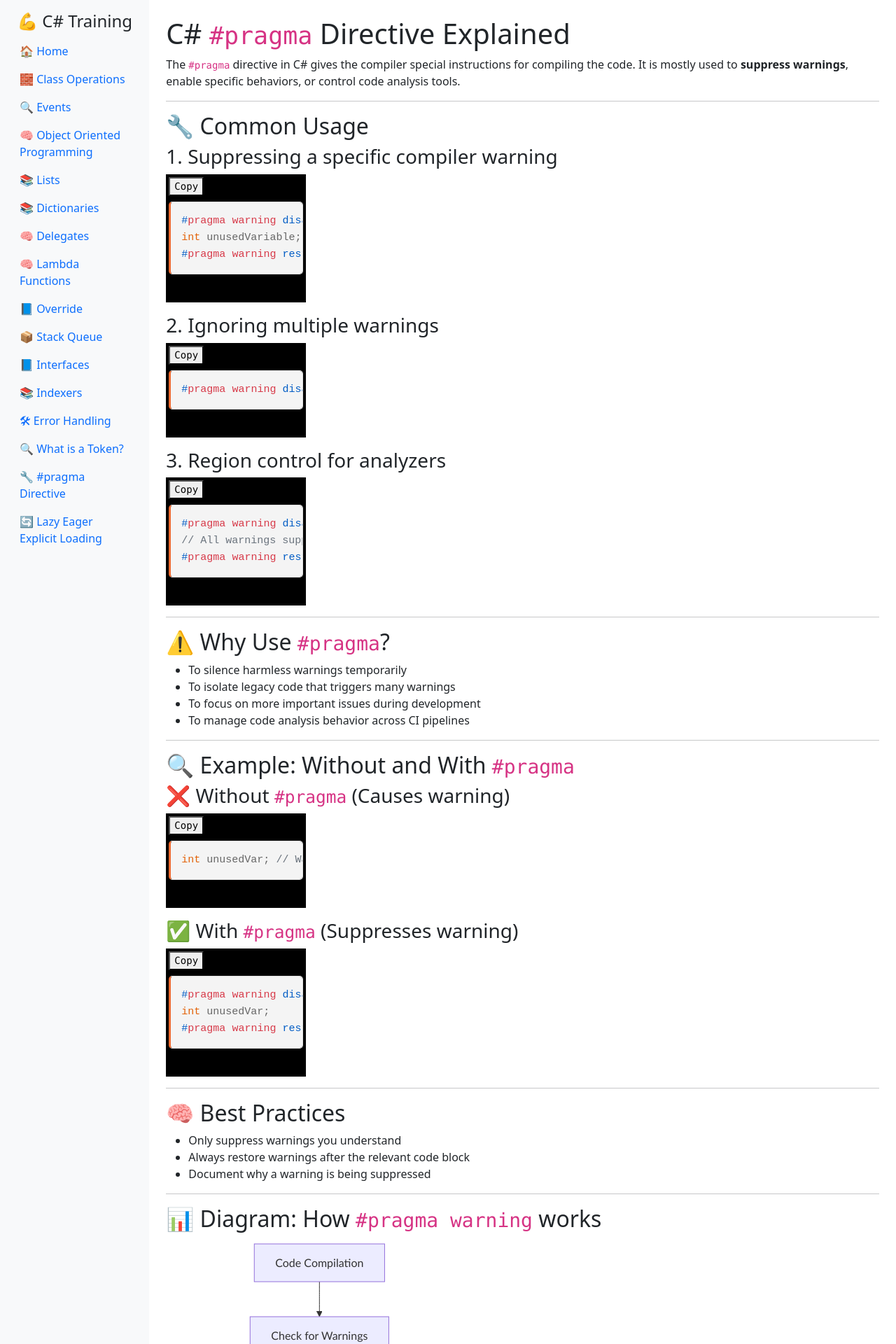
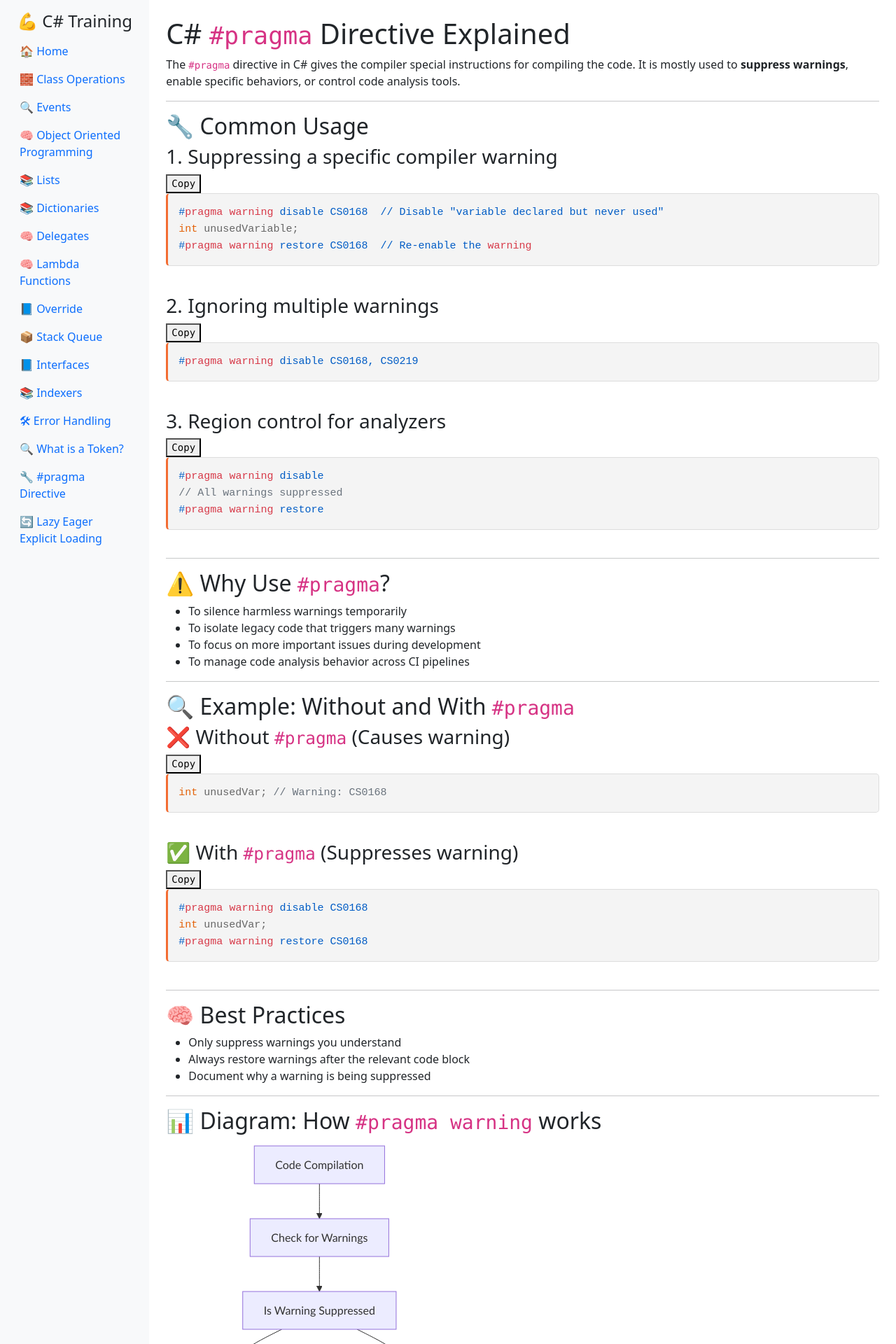
Before and after one commit to buribalkan/C-SHARP-Training, a Jekyll site: the page built from pragma-Directive.md, in a window 1280 px wide. Shown: the top 1920 px of the page at 70% size. Built offline with Jekyll 4.4.1, drawn with Linux system fonts in a browser that asks for light colours; nearby versions of some CDN libraries; our own code applies the rules of GitHub Pages for plain Markdown files.

Commit message:
Update style.css

```diff
--- a/assets/style.css
+++ b/assets/style.css
@@ -26,36 +26,3 @@ body {
     display: block;
     word-wrap: break-word;
 }
-/* header sticks to top of pre code blocks  */
-pre header {
-  position: sticky;
-  top: 0;
-  left: 0;
-
-  width: 100%;
-
-  /* our button is placed at right side/end of header  */
-  display: flex;
-  justify-content: end;
-}
-
-/* code block */
-pre:has(code) {
-  position: relative;
-
-  /* add scrollbar if there is overflow */
-  overflow-y: auto;
-
-  /* trigger overflow for purpose of demo */
-  width: 200px;
-
-  background-color:black;
-  color:white;
-  padding-inline: 0.25rem;
-  padding-block-end: 1rem;
-}
-
-/* copy button */
-pre:has(code) button{
-   margin-block: 0.25rem 0.5rem;
-}
```
